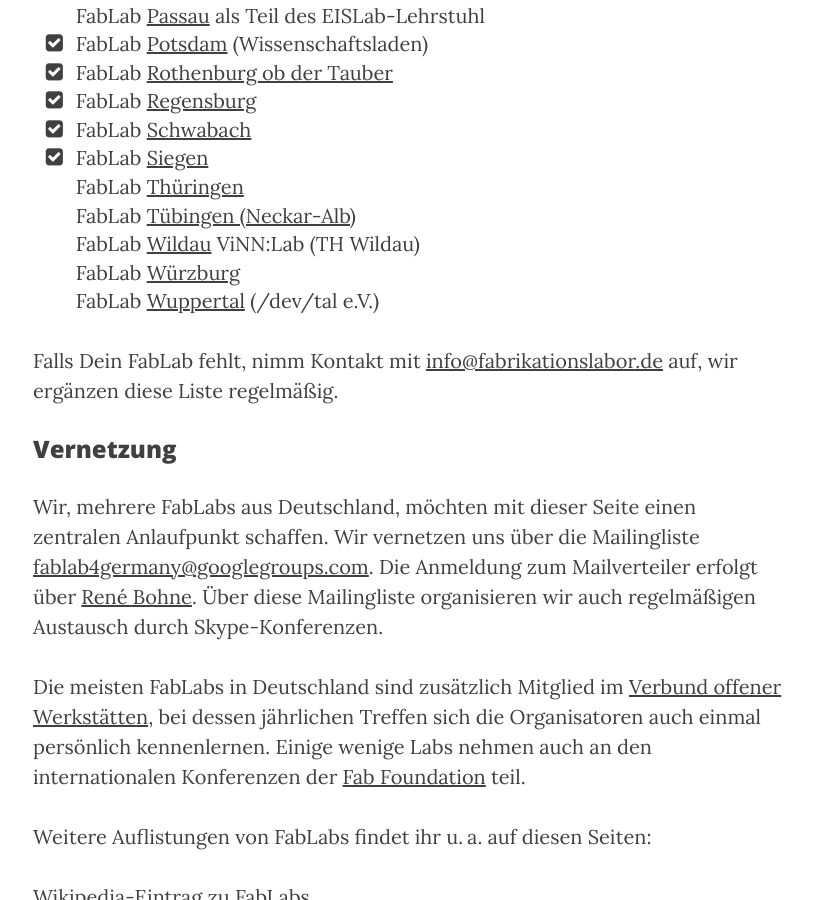
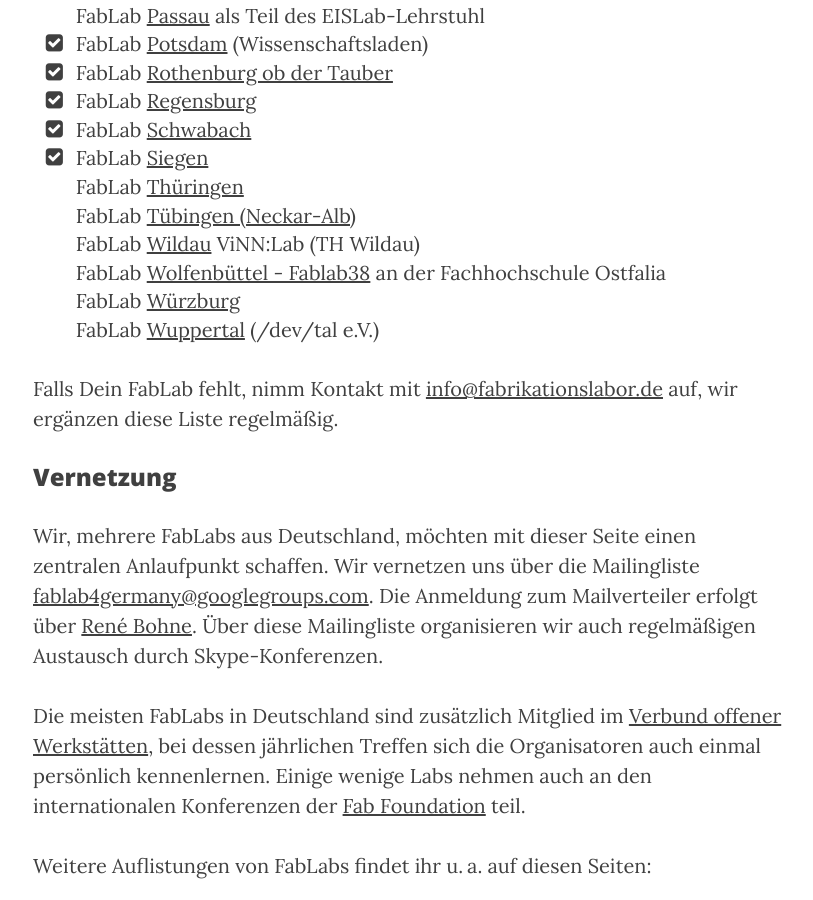
Before and after one commit to fabrikationslabor/fabrikationslabor.github.io, a Jekyll site: the page built from fablabs-in-deutschland.html, in a window 1280 px wide and 900 px high, scrolled down 2114 px. Shown: the whole window, without its empty margins (232-1045 px from the left). Built offline with Jekyll 4.4.1, drawn with Linux system fonts in a browser that asks for light colours; nearby versions of some CDN libraries.

Commit message:
FabLab38 hinzugefügt
Request von Egbert Homeister

```diff
--- a/fablabs-in-deutschland.html
+++ b/fablabs-in-deutschland.html
@@ -58,6 +58,7 @@
   <li>FabLab <a href="http://www.fablab-thueringen.de/" target="_blank">Thüringen</a></li>
   <li>FabLab <a href="http://www.fablab-neckar-alb.org " target="_blank">Tübingen (Neckar-Alb)</a></li>
   <li>FabLab <a href="  http://www.th-wildau.de/forschungsgruppen/fg-innovation/creativelab/fab-lab.html" target="_blank">Wildau</a> ViNN:Lab (TH Wildau)</li>
+  <li>FabLab <a href="  http://www.fablab38.de" target="_blank">Wolfenbüttel - Fablab38</a> an der Fachhochschule Ostfalia</li>
   <li>FabLab <a href="http://fablab-wuerzburg.de/" target="_blank">Würzburg</a></li>
   <li>FabLab <a href="http://www.devtal.de" target="_blank">Wuppertal</a> (/dev/tal e.V.)</li>
 
```
